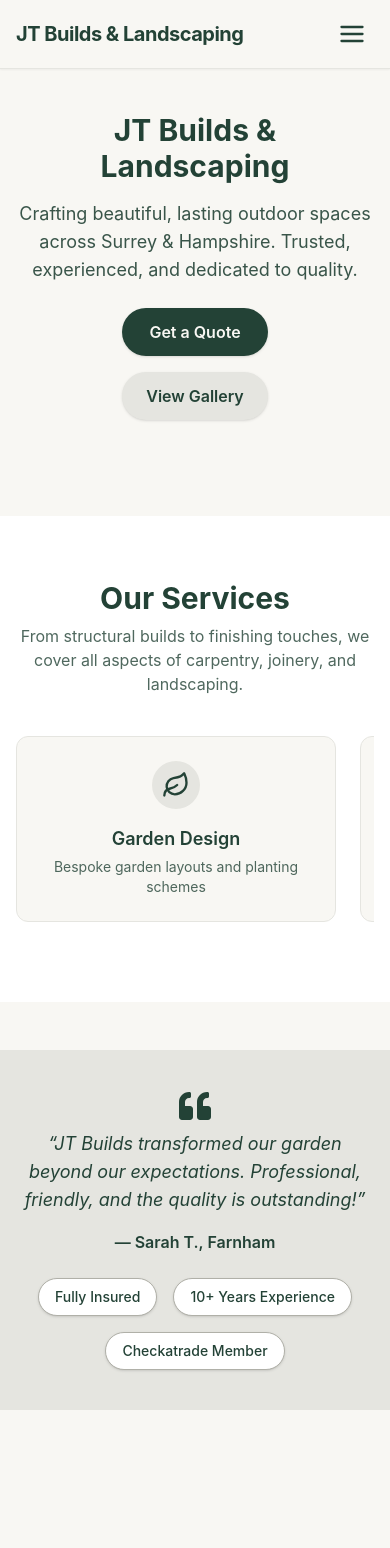
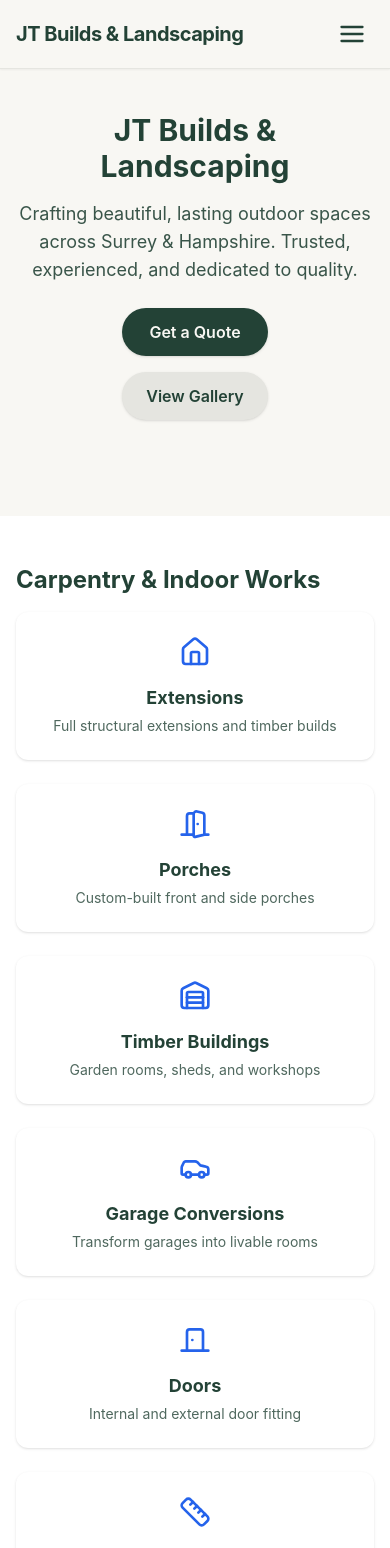
Before and after one commit to rk95x/JT-Carp, a Next.js app: page / in a window 390 px wide. Shown: the top 1548 px of the page. Before the commit the page ends 1410 px from the top, so only its background shows below. Built offline with nearby package versions, Linux system fonts and the light colour scheme.

Commit message:
Group services into Carpentry & Indoor Works and Outdoor & Exterior with Lucide icons and responsive grid

```diff
--- a/src/app/page.tsx
+++ b/src/app/page.tsx
@@ -1,10 +1,6 @@
 import { FaQuoteLeft } from "react-icons/fa";
 import Link from "next/link";
 import {
-  Leaf,
-  Hammer,
-  Fence,
-  Waves,
   Home as HomeIcon,
   DoorOpen,
   Warehouse,
@@ -12,31 +8,14 @@ import {
   DoorClosed,
   Ruler,
   LayoutGrid,
+  Hammer,
+  Shield,
+  Leaf,
   Layers,
   Wrench,
 } from "lucide-react";
 
-const allServices = [
-  {
-    title: "Garden Design",
-    desc: "Bespoke garden layouts and planting schemes",
-    icon: Leaf,
-  },
-  {
-    title: "Patios & Decking",
-    desc: "Expert installation of patios and decking",
-    icon: Hammer,
-  },
-  {
-    title: "Fencing",
-    desc: "Attractive, secure fencing solutions",
-    icon: Fence,
-  },
-  {
-    title: "Turfing & Lawns",
-    desc: "Lush lawns laid and maintained",
-    icon: Waves,
-  },
+const carpentryIndoor = [
   {
     title: "Extensions",
     desc: "Full structural extensions and timber builds",
@@ -72,13 +51,31 @@ const allServices = [
     desc: "Wardrobes, shelves, storage units",
     icon: LayoutGrid,
   },
+];
+
+const outdoorExterior = [
+  {
+    title: "Patios & Decking",
+    desc: "Expert installation of patios and decking",
+    icon: Hammer,
+  },
+  {
+    title: "Fencing",
+    desc: "Attractive, secure fencing solutions",
+    icon: Shield,
+  },
+  {
+    title: "Turfing & Lawns",
+    desc: "Lush lawns laid and maintained",
+    icon: Leaf,
+  },
   {
     title: "Fascia & Soffits",
     desc: "Roofline carpentry and replacement",
     icon: Layers,
   },
   {
-    title: "General Carpentry & Repairs",
+    title: "General Repairs",
     desc: "All types of woodwork fixes and projects",
     icon: Wrench,
   },
@@ -99,29 +96,34 @@ export default function Home() {
         </div>
       </section>
 
-      {/* Our Services Section (Scrollable) */}
-      <section className="w-full bg-white py-16 px-4">
+      {/* Carpentry & Indoor Works */}
+      <section className="w-full bg-white py-12 px-4">
         <div className="max-w-6xl mx-auto">
-          <h2 className="text-3xl font-bold text-brand-green mb-2 text-center md:text-left">Our Services</h2>
-          <p className="text-brand-green/80 text-base md:text-lg mb-10 text-center md:text-left max-w-2xl mx-auto md:mx-0">
-            From structural builds to finishing touches, we cover all aspects of carpentry, joinery, and landscaping.
-          </p>
-          <div className="flex gap-6 overflow-x-auto pb-4 md:grid md:grid-cols-3 md:gap-8 md:overflow-visible scrollbar-thin scrollbar-thumb-brand-neutral/40 scrollbar-track-transparent">
-            {allServices.map((service) => {
-              const Icon = service.icon;
-              return (
-                <div
-                  key={service.title}
-                  className="min-w-[260px] max-w-xs md:min-w-0 bg-brand-cream rounded-xl border border-brand-neutral p-6 flex flex-col items-center text-center transition hover:shadow-lg hover:scale-105 duration-200 cursor-pointer flex-shrink-0 md:items-start md:text-left"
-                >
-                  <div className="w-12 h-12 mb-4 flex items-center justify-center bg-brand-neutral rounded-full text-brand-green">
-                    <Icon size={28} />
-                  </div>
-                  <h3 className="text-lg font-semibold text-brand-green mb-1">{service.title}</h3>
-                  <p className="text-sm text-brand-green/80">{service.desc}</p>
-                </div>
-              );
-            })}
+          <h2 className="text-2xl font-bold mb-4 text-brand-green">Carpentry & Indoor Works</h2>
+          <div className="grid grid-cols-1 sm:grid-cols-2 lg:grid-cols-3 gap-6">
+            {carpentryIndoor.map(({ title, desc, icon: Icon }) => (
+              <div key={title} className="bg-white p-6 rounded-xl shadow hover:shadow-md transition flex flex-col items-center text-center">
+                <Icon className="w-8 h-8 text-blue-600 mb-4" />
+                <h3 className="font-bold text-lg mb-1 text-brand-green">{title}</h3>
+                <p className="text-sm text-brand-green/80">{desc}</p>
+              </div>
+            ))}
+          </div>
+        </div>
+      </section>
+
+      {/* Outdoor & Exterior */}
+      <section className="w-full bg-white py-12 px-4">
+        <div className="max-w-6xl mx-auto">
+          <h2 className="text-2xl font-bold mb-4 text-brand-green">Outdoor & Exterior</h2>
+          <div className="grid grid-cols-1 sm:grid-cols-2 lg:grid-cols-3 gap-6">
+            {outdoorExterior.map(({ title, desc, icon: Icon }) => (
+              <div key={title} className="bg-white p-6 rounded-xl shadow hover:shadow-md transition flex flex-col items-center text-center">
+                <Icon className="w-8 h-8 text-blue-600 mb-4" />
+                <h3 className="font-bold text-lg mb-1 text-brand-green">{title}</h3>
+                <p className="text-sm text-brand-green/80">{desc}</p>
+              </div>
+            ))}
           </div>
         </div>
       </section>
```
